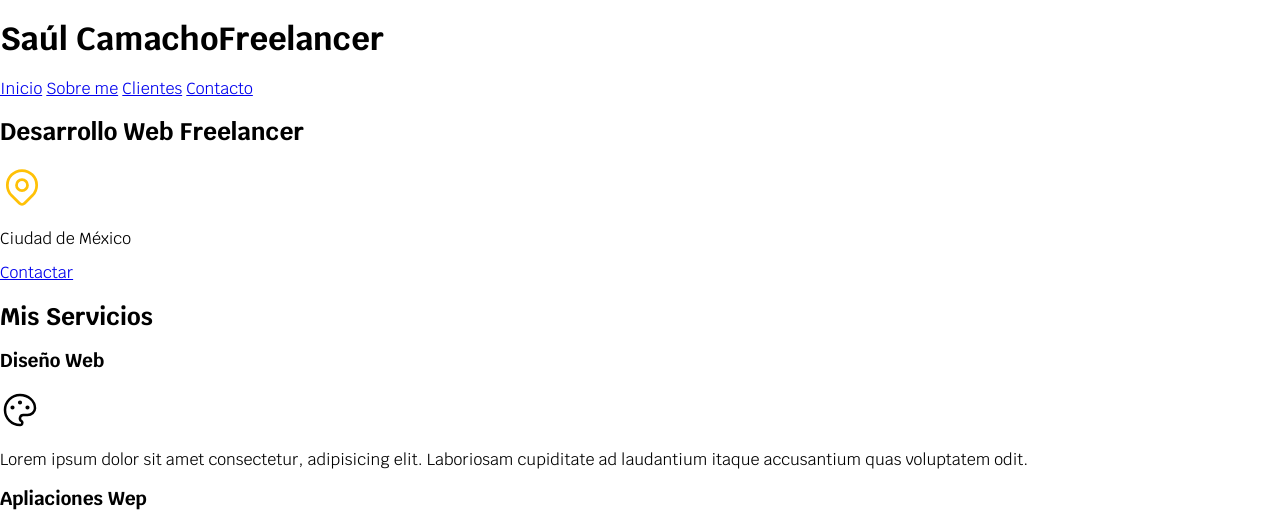
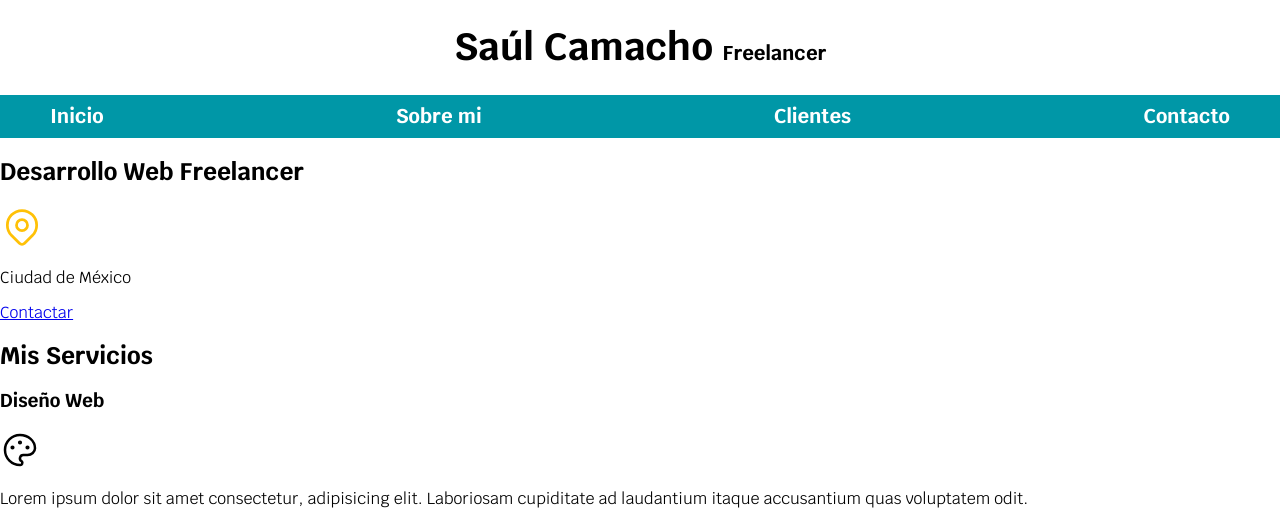
Before and after one commit to Werewolf1200/Freelancer-Site, a website: page index.html in a window 1280 px wide. Shown: the top 512 px of the page. Drawn offline with Linux system fonts and the light colour scheme.

Commit message:
Añadiendo estilos CSS a la navegación principal

```diff
--- a/css/styles.css
+++ b/css/styles.css
@@ -14,3 +14,39 @@ body {
     font-size: 16px; /* 1rem = 10px */
     font-family: 'Krub', sans-serif;
 }
+
+.titulo {
+    text-align: center;
+    font-size: 3.8rem;
+}
+
+.titulo span {
+    font-size: 2rem;
+}
+
+.contenedor {
+    width: 120rem;
+    margin: 0 auto;
+}
+
+.contenedor-navegacion {
+    background-color: var(--secundario);
+}
+
+.navegacion-principal {
+    display: flex;
+    justify-content: space-between;
+}
+
+.navegacion-principal a {
+    color: var(--blanco);
+    text-decoration: none;
+    font-size: 2rem;
+    font-weight: 700;
+    padding: 1rem;
+}
+
+.navegacion-principal a:hover {
+    background-color: var(--primario);
+    color: var(--negro);
+}
--- a/index.html
+++ b/index.html
@@ -14,15 +14,17 @@
 </head>
 <body>
     <header>
-        <h1>Saúl Camacho<span>Freelancer</span></h1>
+        <h1 class="titulo">Saúl Camacho <span>Freelancer</span></h1>
     </header>
 
-    <nav>
-        <a href="#">Inicio</a>
-        <a href="#">Sobre me</a>
-        <a href="#">Clientes</a>
-        <a href="#">Contacto</a>
-    </nav>
+    <div class="contenedor-navegacion">
+        <nav class="navegacion-principal contenedor">
+            <a href="#">Inicio</a>
+            <a href="#">Sobre mi</a>
+            <a href="#">Clientes</a>
+            <a href="#">Contacto</a>
+        </nav>
+    </div>
 
     <section>
         <h2>Desarrollo Web Freelancer</h2>
```
